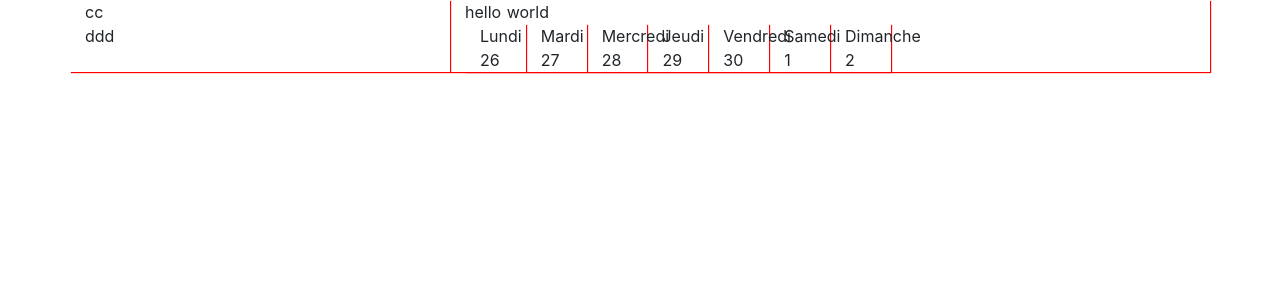
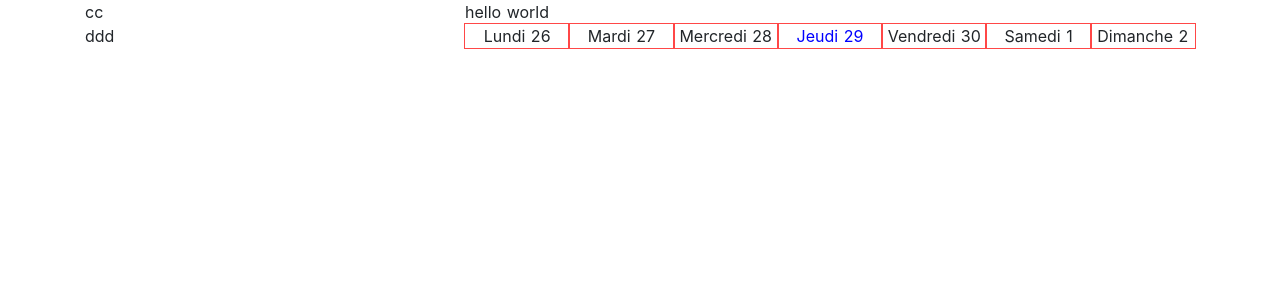
Before and after one commit to Loop-afk/amu-edt, a Nuxt app: page / in a window 1280 px wide. Shown: the top 300 px of the page. Built offline with nearby package versions, Linux system fonts and the light colour scheme.

Commit message:
replace b-container by flex & display today differently

```diff
--- a/components/Schedule.vue
+++ b/components/Schedule.vue
@@ -1,14 +1,17 @@
 <template>
   <div>
     <div>{{ hello }}</div>
-    <b-container>
-      <b-row>
-        <b-col v-for="day in scheduleSettingsGetWeekDays()" :key="day.id" cols="1" class="box">
-          <!--{{ day.id }} - {{ day.dayString }} - {{ day.isToday }} - {{ day.dayExact }}-->
+    <div class="schedule-row">
+      <div v-for="day in scheduleSettingsGetWeekDays()" :key="day.id" class="schedule-row-child box" cols="1">
+        <!--{{ day.id }} - {{ day.dayString }} - {{ day.isToday }} - {{ day.dayExact }}-->
+        <span v-if="day.isToday === true" class="schedule-today">
           {{ day.dayString + ' ' + day.dayDay }}
-        </b-col>
-      </b-row>
-    </b-container>
+        </span>
+        <span v-else>
+          {{ day.dayString + ' ' + day.dayDay }}
+        </span>
+      </div>
+    </div>
   </div>
 </template>
 
@@ -56,8 +59,22 @@ export default {
 }
 </script>
 
-<style>
+<style scoped>
 .box{
-  box-shadow: 1px 1px 1px red;
+  box-shadow: 0px 0px 0px 1px rgb(255, 71, 71);
+}
+
+.schedule-row {
+  display: flex;
+  flex-flow: row;
+  text-align: center;
+}
+
+.schedule-row-child {
+  width: 100%;
+}
+
+.schedule-today {
+  color: blue;
 }
 </style>
--- a/pages/index.vue
+++ b/pages/index.vue
@@ -6,7 +6,7 @@
           <list-groups />
         </b-col>
         <b-col cols="8" class="box">
-          <schedule :scheduleSettingsDate="day"/>
+          <schedule :schedule-settings-date="day" />
         </b-col>
       </b-row>
     </b-container>
@@ -28,8 +28,5 @@ export default {
 }
 </script>
 
-<style>
-.box{
-  box-shadow: 1px 1px 1px red;
-}
+<style scoped>
 </style>
```
